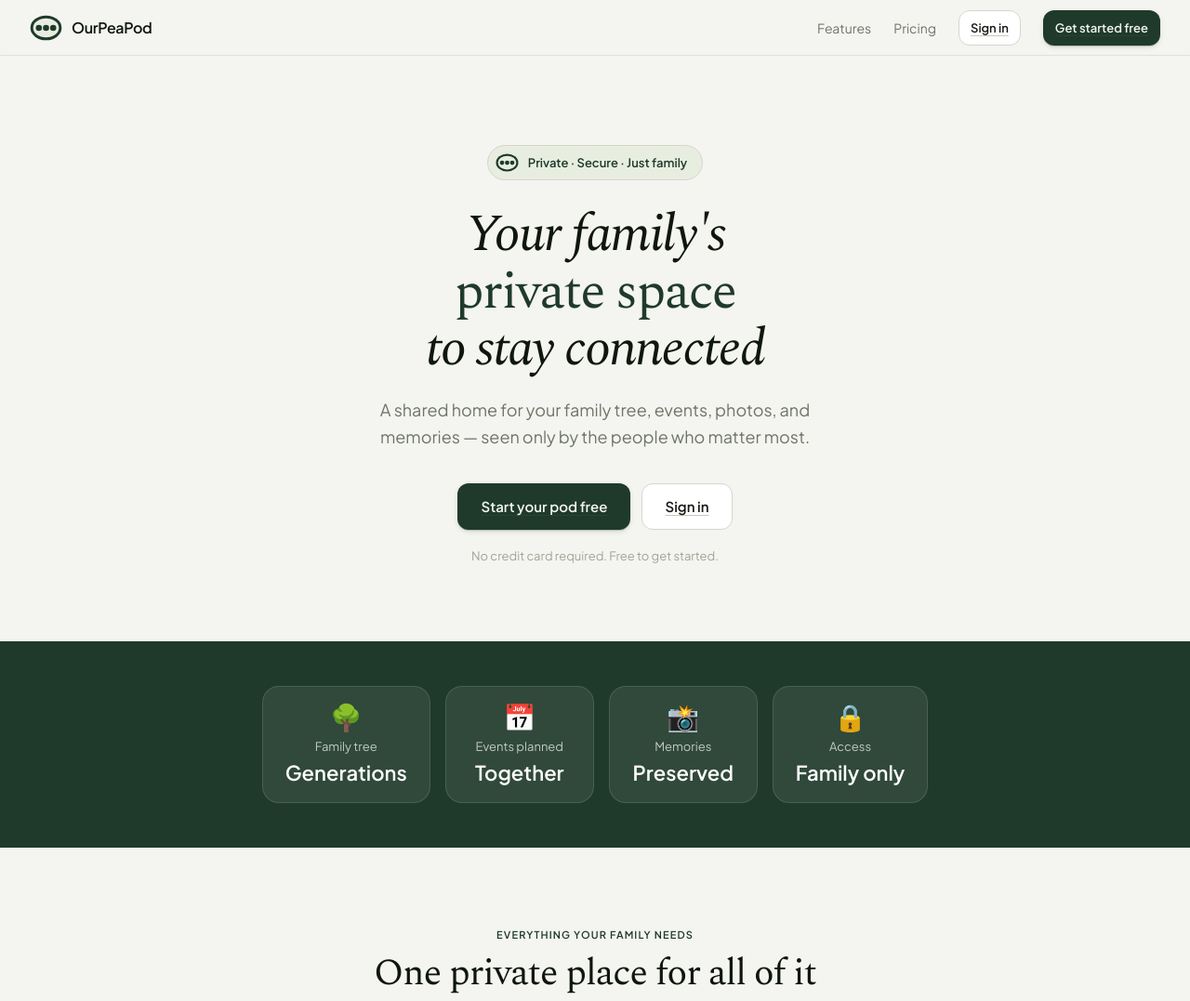
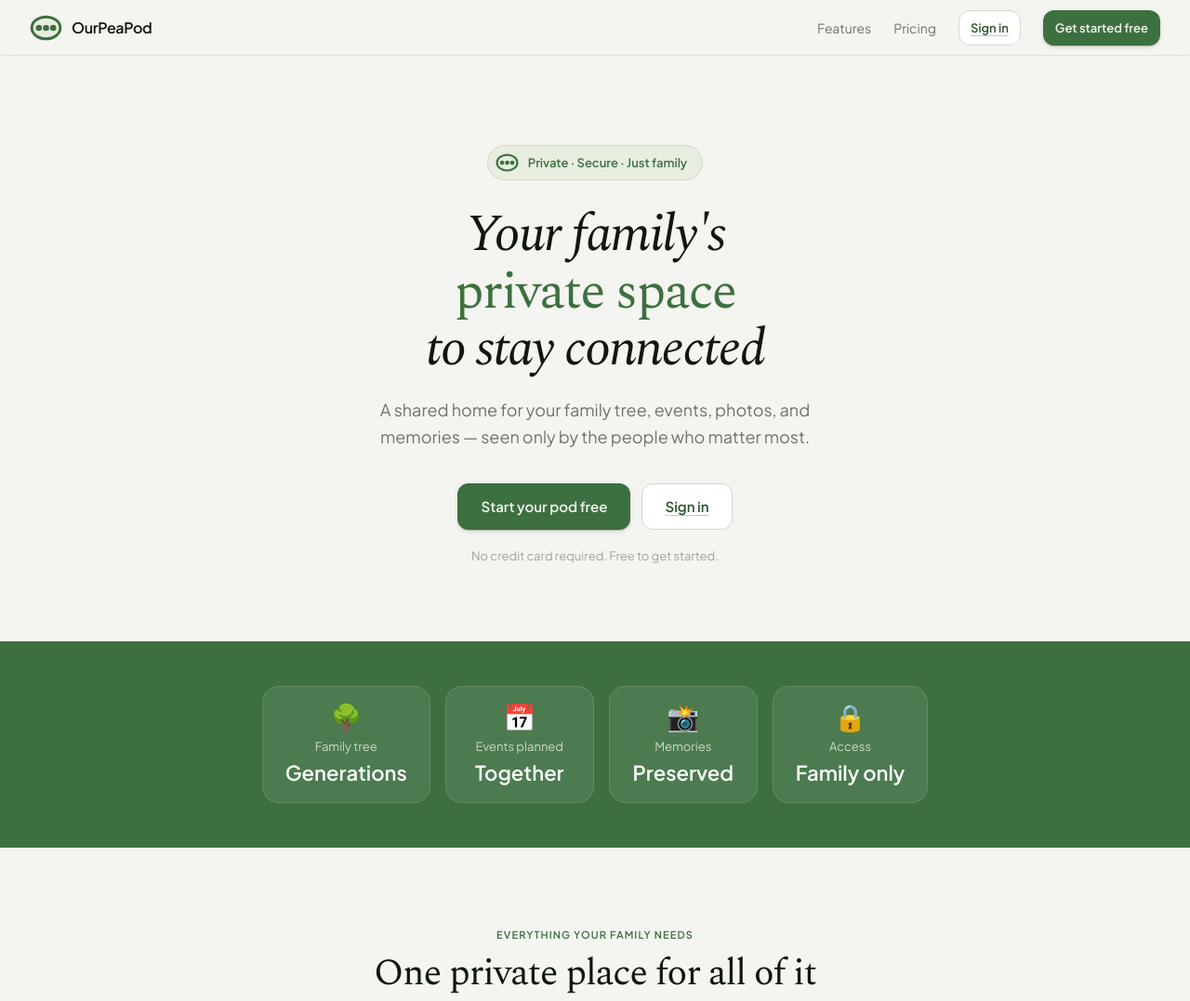
Before and after one commit to jeremypease/swugl, a Flask app: page / in a window 1280 px wide. Shown: the top 1077 px of the page at 93% size. Run offline with Flask 3, Linux system fonts and the light colour scheme; some libraries are stand-ins or nearby versions.

Commit message:
fix: update site green palette to match logo (#3D7040)
--vine updated from #1f3a2b to #3D7040 to match the logo mark.
--vine-deep, --pea, --pea-soft adjusted to maintain contrast hierarchy.
Logo and favicon reverted to original #3D7040.

Co-Authored-By: Claude Sonnet 4.6 <noreply@anthropic.com>

```diff
--- a/app/static/css/peavines.css
+++ b/app/static/css/peavines.css
@@ -16,10 +16,10 @@
      ========================================================= */
 
   /* Greens — leaves and vines */
-  --vine:        #1f3a2b;   /* primary action, dark headlines */
-  --vine-deep:   #161a14;   /* hover/pressed on Vine */
-  --pea:         #3a5a40;   /* links, secondary accents */
-  --pea-soft:    #5b7a52;   /* hover-tints, decorative */
+  --vine:        #3D7040;   /* primary action, dark headlines */
+  --vine-deep:   #2d5430;   /* hover/pressed on Vine */
+  --pea:         #5b8a52;   /* links, secondary accents */
+  --pea-soft:    #7aaa6e;   /* hover-tints, decorative */
   --sprout:      #a3b18a;   /* hover wash, illustration fill */
   --sprout-soft: #cfdcb8;   /* selected row tint */
   --leaf-mist:   #E8EEDF;   /* green accent pill, active states */
```
Also changed, not shown: app/static/assets/favicon.svg, app/static/assets/peavines-mark.svg.
